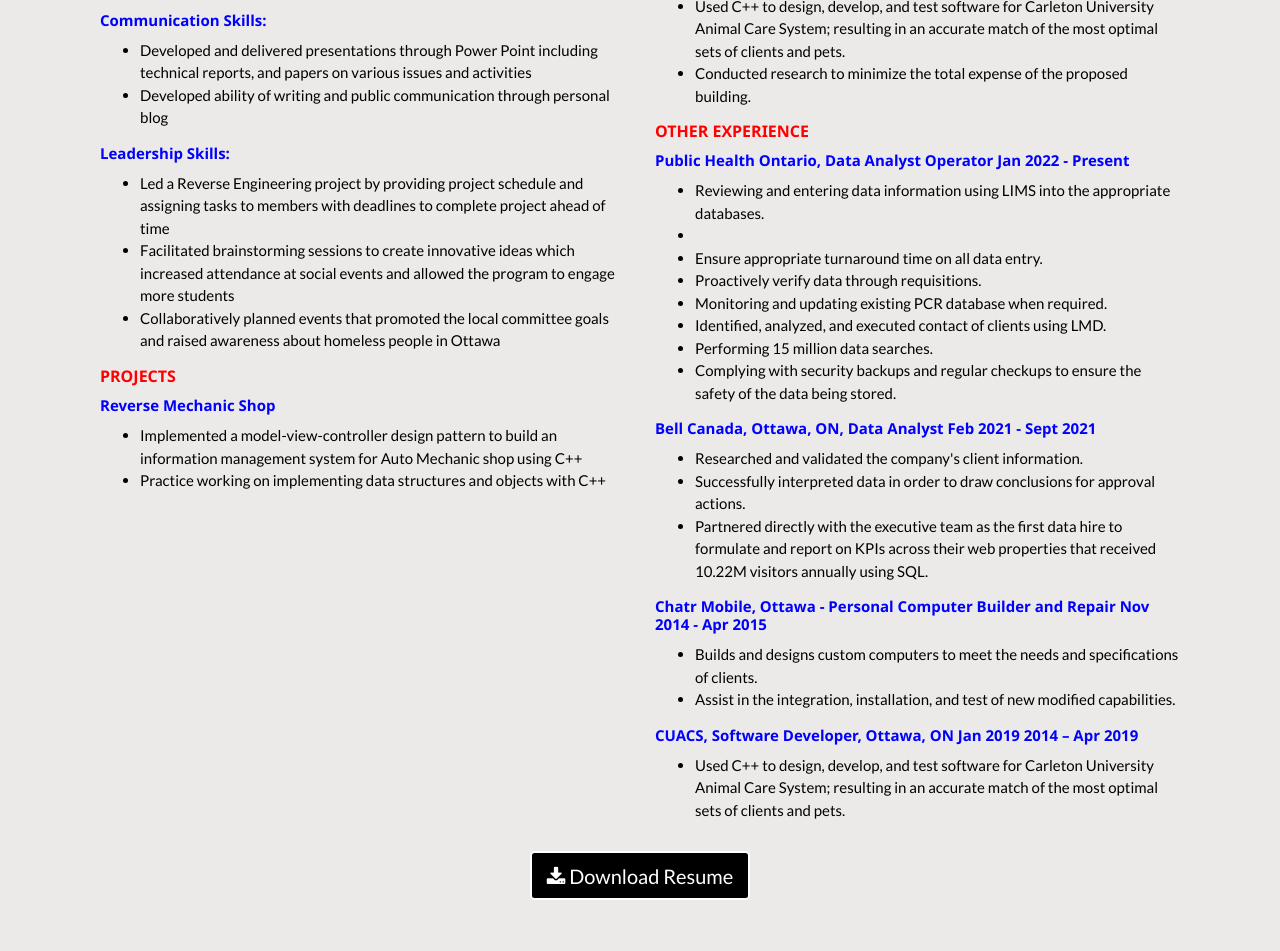
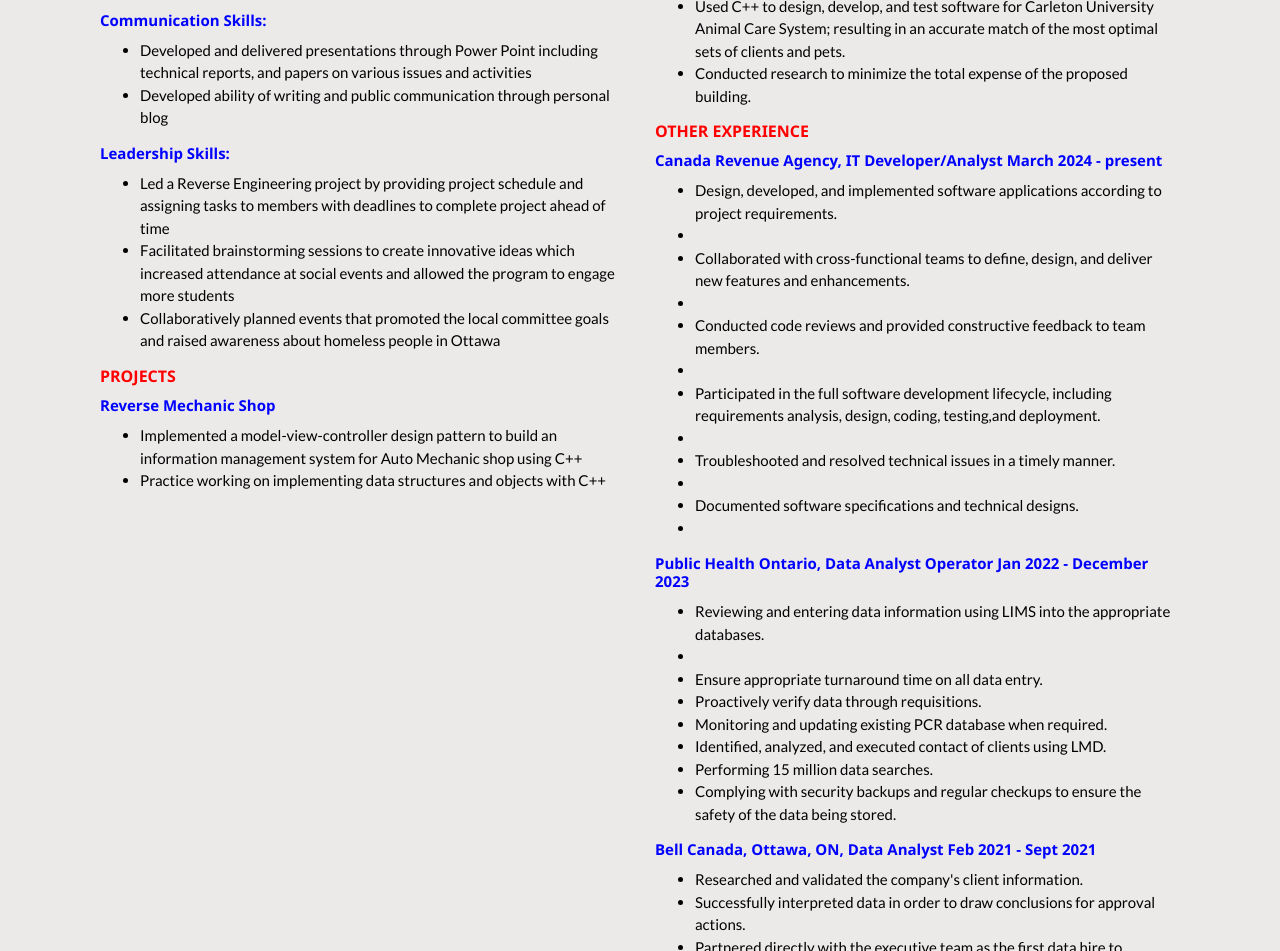
Before and after one commit to naolwakoya/naolgushu.github.io, a website: page index.html in a window 1280 px wide. Shown: the part 1732-2683 px from the top of the page. Drawn offline with nearby package versions, Linux system fonts and the light colour scheme; files that its build step writes are made by us from their sources.

Commit message:
code updated

```diff
--- a/index.html
+++ b/index.html
@@ -248,8 +248,23 @@
 </ul>
 
 		<h3><b>OTHER EXPERIENCE</b></h3>
+    <h4> Canada Revenue Agency, IT Developer/Analyst                      March 2024 - present </h4>
+      <ul style="color:black">
+        <li>Design, developed, and implemented software applications according to project requirements.<li>
+          <li>Collaborated with cross-functional teams to define, design, and deliver new features and enhancements.<li>
+            <li>Conducted code reviews and provided constructive feedback to team members.<li>
+              <li>Participated in the full software development lifecycle, including requirements analysis, design, coding, testing,and deployment.<li>
+                <li>Troubleshooted and resolved technical issues in a timely manner.<li>
+                  <li>Documented software specifications and technical designs.<li>
 
-  <h4> Public Health Ontario, Data Analyst Operator                       Jan 2022 - Present </h4>
+</ul>
+
+
+
+
+
+
+  <h4> Public Health Ontario, Data Analyst Operator                       Jan 2022 - December 2023 </h4>
     <ul style="color:black">
       <li>Reviewing and entering data information using LIMS into the appropriate
 databases.<li>
@@ -258,8 +273,7 @@
       <li> Monitoring and updating existing PCR database when required. </li>
         <li> Identified, analyzed, and executed contact of clients using LMD. </li>
           <li> Performing 15 million data searches. </li>
-            <li> Complying with security backups and regular checkups to ensure the safety
-of the data being stored. </li>
+            <li> Complying with security backups and regular checkups to ensure the safety of the data being stored. </li>
 </ul>
 
 
```
